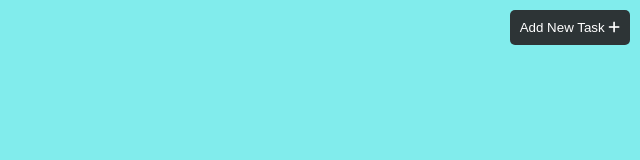
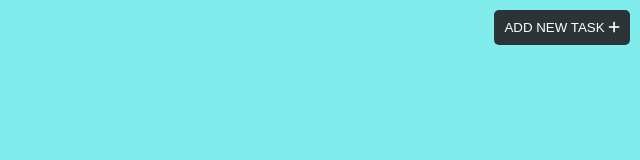
Before and after one commit to muzamil1233/NOTES-APP-using-javascript, a plain HTML site: page index.html in a window 1280 px wide. Shown: the full height of the page, 640-1280 px from the left. Drawn offline with Linux system fonts and the light colour scheme.

Commit message:
uppercase

```diff
--- a/index.html
+++ b/index.html
@@ -8,7 +8,7 @@
   </head>
   <body>
     <button id="addBtn">
-      Add New Task
+      ADD NEW TASK
       <i class="fa-solid fa-plus"></i>
     </button>
     <div id="main">
```
